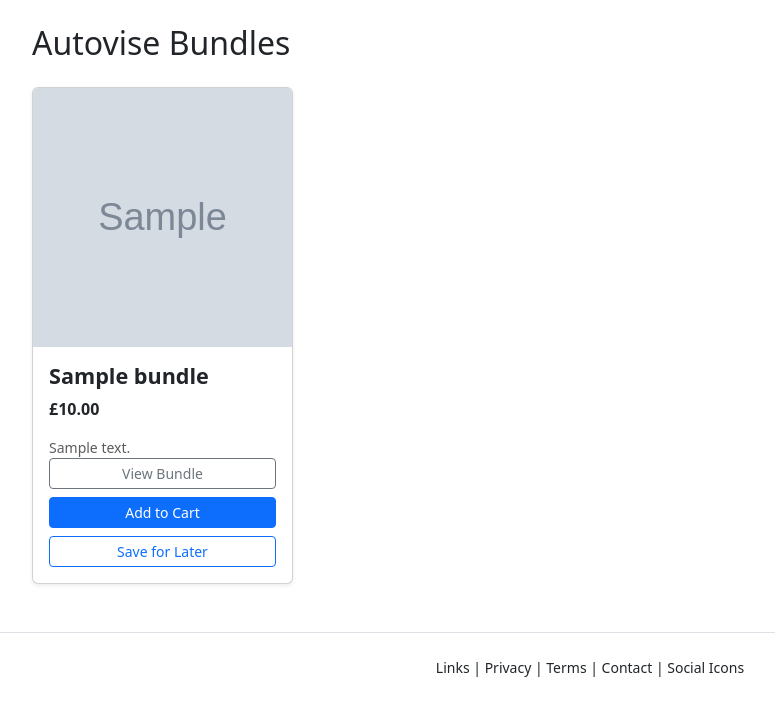
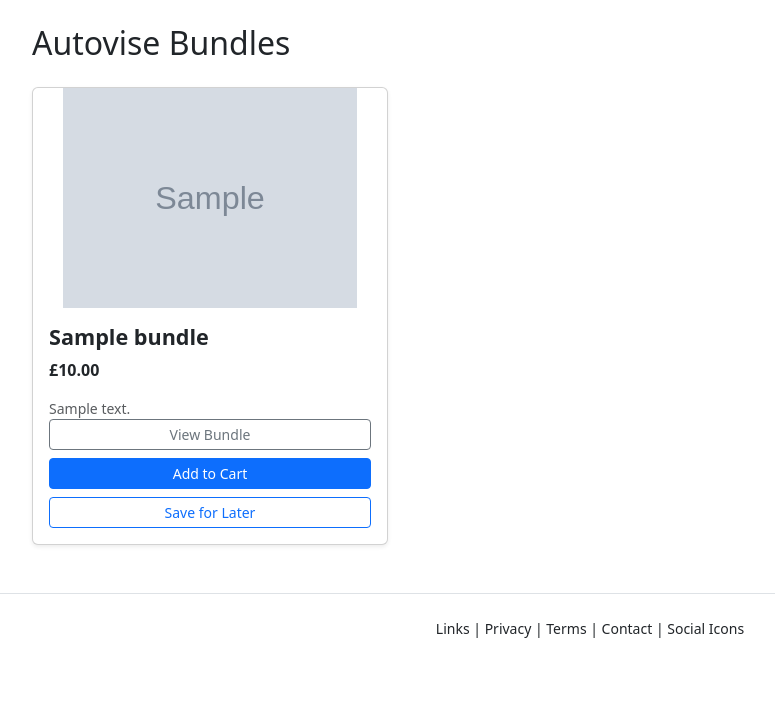
Before and after one commit to Merrick101/autovise, a Django app: page /products/bundles/ in a window 1280 px wide. Shown: the part 64-780 px from the top of the page, without its empty margins (50-825 px from the left). Run offline with Django 5.2, Linux system fonts and the light colour scheme; tables that the repository leaves empty hold one stand-in row (values such as "Sample post"); grey boxes marked "Sample" are stand-in pictures; some libraries are stand-ins or nearby versions; some web fonts are replaced.

Commit message:
Update image styling for product and bundle listing to prevent cropping

```diff
--- a/static/css/styles.css
+++ b/static/css/styles.css
@@ -29,7 +29,6 @@
 
 .card-img-top {
   aspect-ratio: 1 / 1; /* or 4/3, 3/2 */
-  object-fit: cover;
 }
 
 .product-title {
@@ -37,3 +36,17 @@
   font-weight: 600;
   line-height: 1.2;
 }
+
+.product-list-image {
+  height: 220px;
+  object-fit: contain;
+  object-position: center;
+  background-color: #f8f9fa;
+  width: 100%;
+}
+
+.bundle-image {
+  height: 220px;
+  object-fit: contain;
+  object-position: center;
+}
--- a/templates/products/bundle_list.html
+++ b/templates/products/bundle_list.html
@@ -8,7 +8,7 @@
 
 <div class="row">
   {% for bundle in bundles %}
-    <div class="col-12 col-sm-6 col-md-4 col-lg-3 mb-4">
+    <div class="col-12 col-sm-6 col-md-4 col-lg-4 mb-4">
       <div class="card h-100 shadow-sm">
 
         {% if bundle.bundle_type == "Pro" %}
@@ -18,7 +18,7 @@
         {% endif %}
 
         {% if bundle.image %}
-          <img src="{{ bundle.image.url }}" class="card-img-top img-fluid" alt="{{ bundle.name }}">
+          <img src="{{ bundle.image.url }}" class="card-img-top img-fluid bundle-image" alt="{{ bundle.name }}">
         {% else %}
           <img src="{% static 'images/placeholder.jpg' %}" class="card-img-top img-fluid" alt="Placeholder">
         {% endif %}
--- a/templates/products/product_list.html
+++ b/templates/products/product_list.html
@@ -16,7 +16,7 @@
         {% endif %}
 
         {% if product.image %}
-          <img src="{{ product.image.url }}" class="card-img-top img-fluid" alt="{{ product.name }}">
+          <img src="{{ product.image.url }}" class="card-img-top img-fluid product-list-image" alt="{{ product.name }}">
         {% else %}
           <img src="{% static 'images/placeholder.jpg' %}" class="card-img-top img-fluid" alt="Placeholder">
         {% endif %}
```
